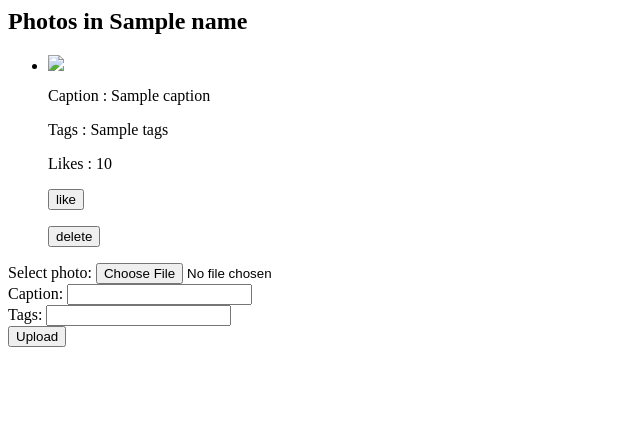
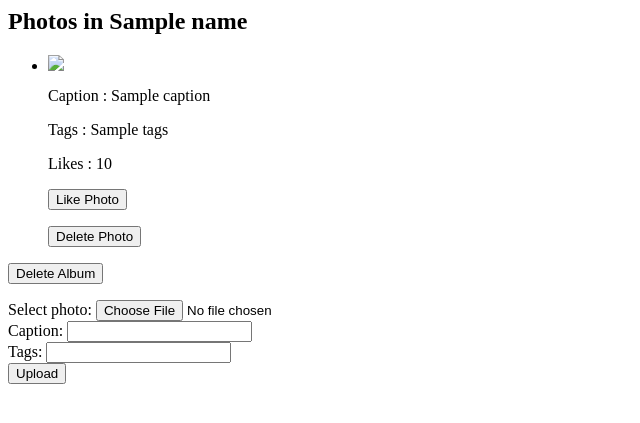
Before and after one commit to jfowlw/PhotoShare-Project, a Flask app: template templates/pictures.html in a window 1280 px wide. Shown: the top 423 px of the page, without its empty margins (0-640 px from the left). Run offline with Flask 2, Linux system fonts and the light colour scheme; data comes from the database, SQL or seed files in the repository; the template is opened without the code that fills it: most values are stand-ins (such as "Sample title", 1, 10 or a date in 2020).

Commit message:
Update pictures.html

```diff
--- a/templates/pictures.html
+++ b/templates/pictures.html
@@ -13,18 +13,22 @@
                     <p>Likes : {{ photo.likes }}</p>
                 </li>
                 <form method="post" action="like">
-                    <input type="submit" value="like"/>
+                    <input type="submit" value="Like Photo"/>
                     <input type="hidden" name="photo_id" value="{{ photo.photo_id }}"/>
                     <input type="hidden" name="album_id" value="{{ photo.album_id }}"/>
                 </form>
                 <form method="post" action="delete">
-                    <input type="submit" value="delete"/>
+                    <input type="submit" value="Delete Photo"/>
                     <input type="hidden" name="photo_id" value="{{ photo.photo_id }}"/>
                     <input type="hidden" name="album_id" value="{{ photo.album_id }}"/>
                 </form>
             {% endfor %}
         </ul>
     {% endif %}
+    <form method="post" action="delete_album">
+                    <input type="submit" value="Delete Album"/>
+                    <input type="hidden" name="album_id" value="{{ photo.album_id }}"/>
+    </form>
     <form method="post" enctype="multipart/form-data" action="/upload">
                 <label for="photo">Select photo:</label>
                 <input type="file" name="photo" required='true' /><br />
```
